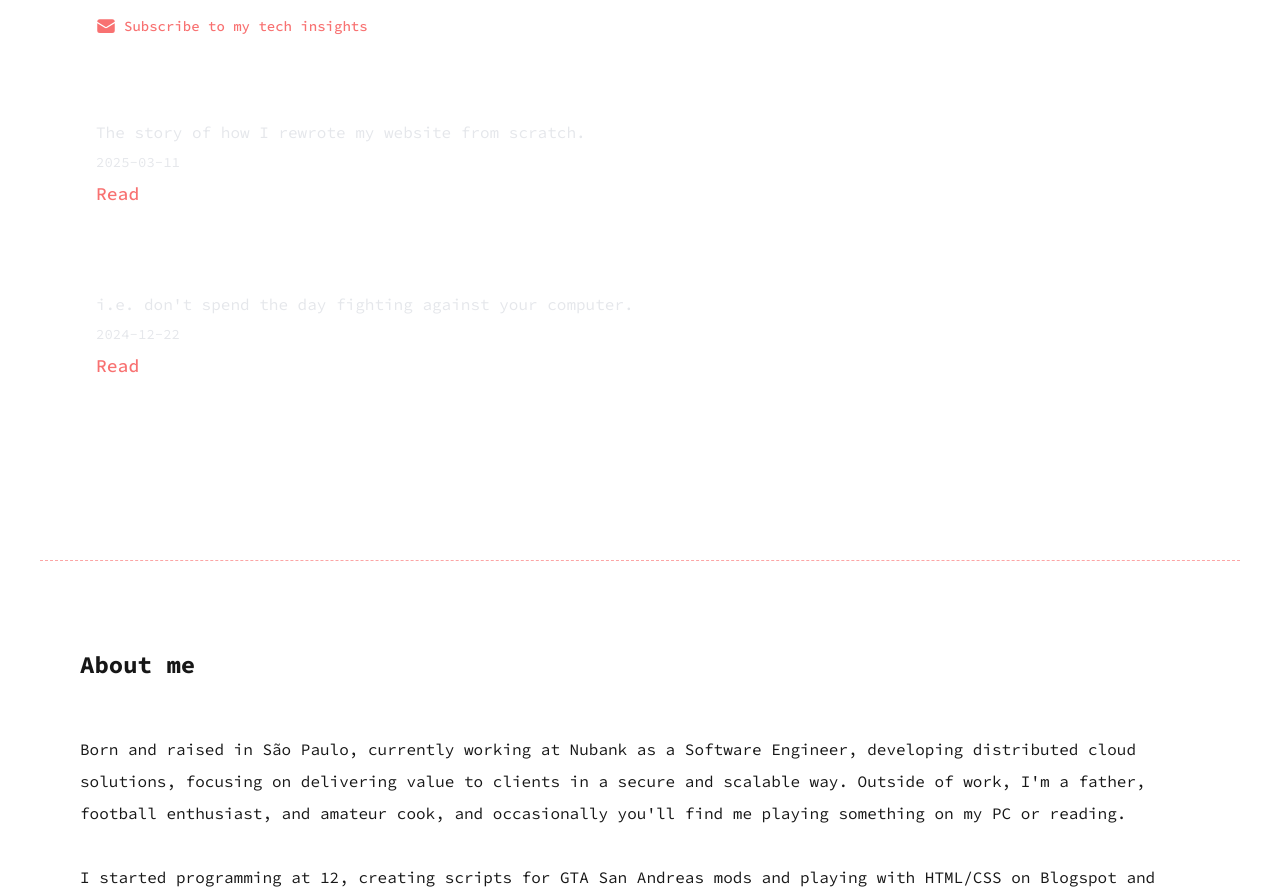
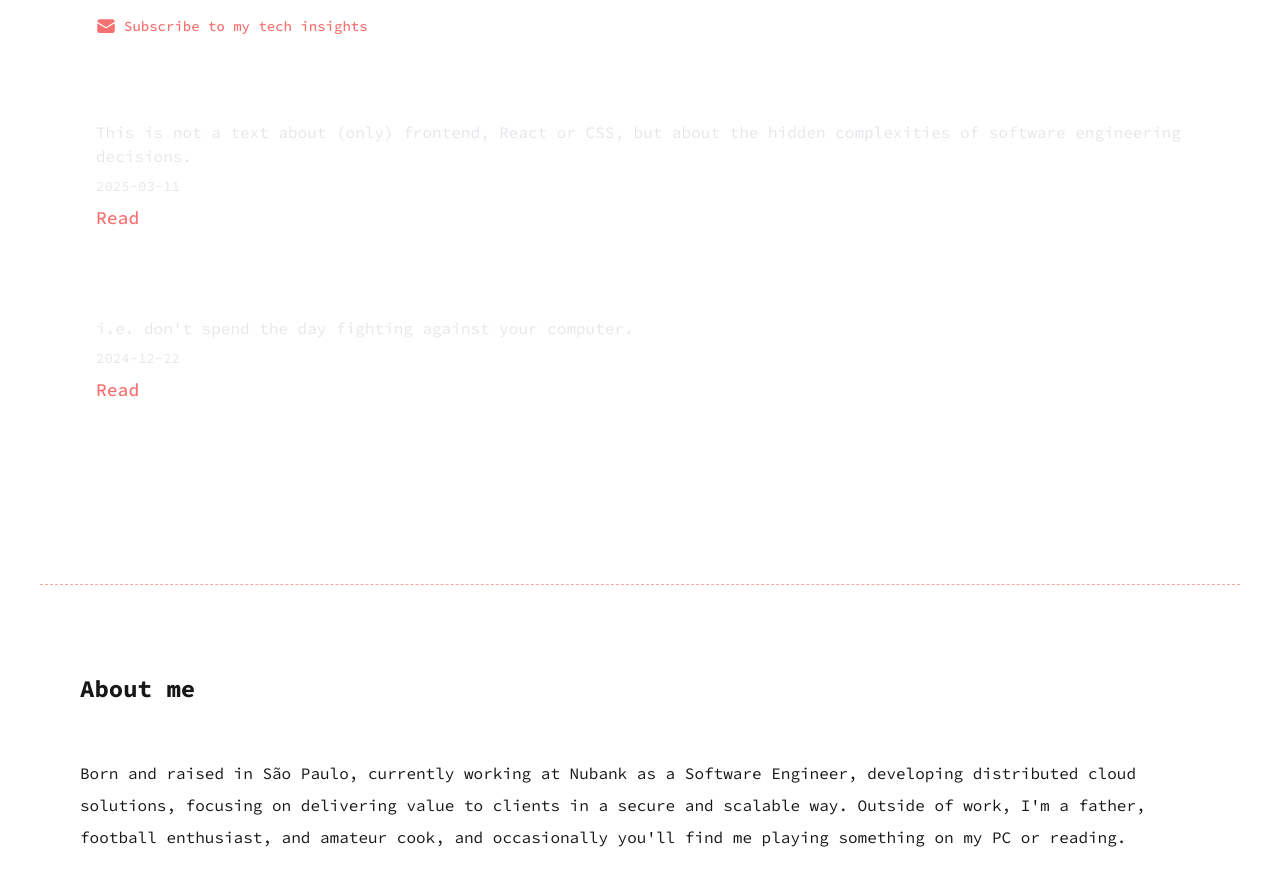
Before and after one commit to kaic/kaic.github.io, a Next.js app: page / in a window 1280 px wide. Shown: the part 860-1753 px from the top of the page. Built offline with nearby package versions, Linux system fonts and the light colour scheme.

Commit message:
fix: change article description

```diff
--- a/src/app/Articles/Articles.tsx
+++ b/src/app/Articles/Articles.tsx
@@ -21,7 +21,7 @@ function Articles() {
       title:
         'Why did I rewrite my website from scratch to make it (almost) identical?',
       date: '2025-03-11',
-      description: 'The story of how I rewrote my website from scratch.',
+      description: 'This is not a text about (only) frontend, React or CSS, but about the hidden complexities of software engineering decisions.',
       url: 'https://open.substack.com/pub/kaicbento/p/why-did-i-rewrite-my-website-from?r=5vxpr&utm_campaign=post&utm_medium=web&showWelcomeOnShare=true',
     },
     {
```
